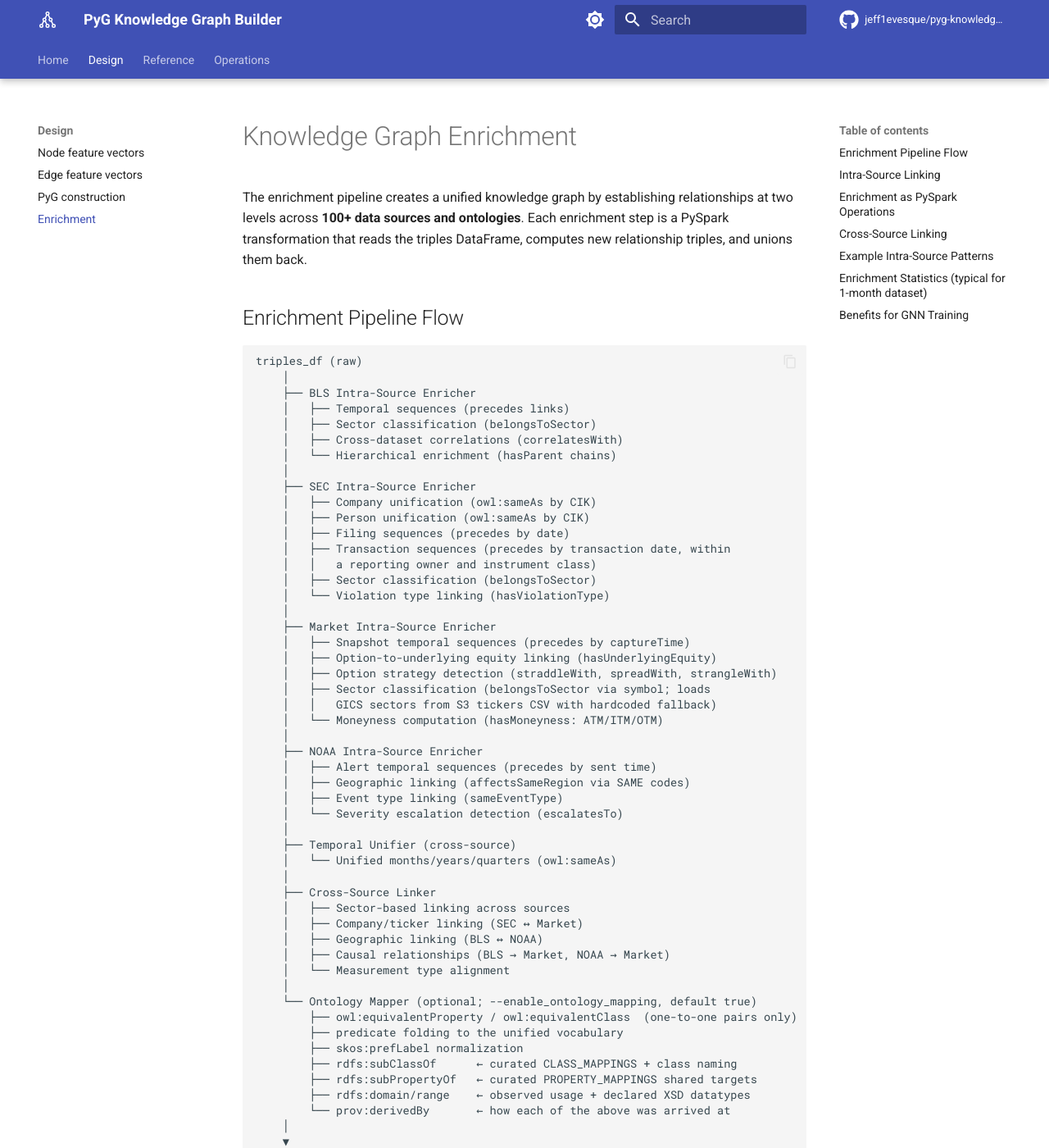
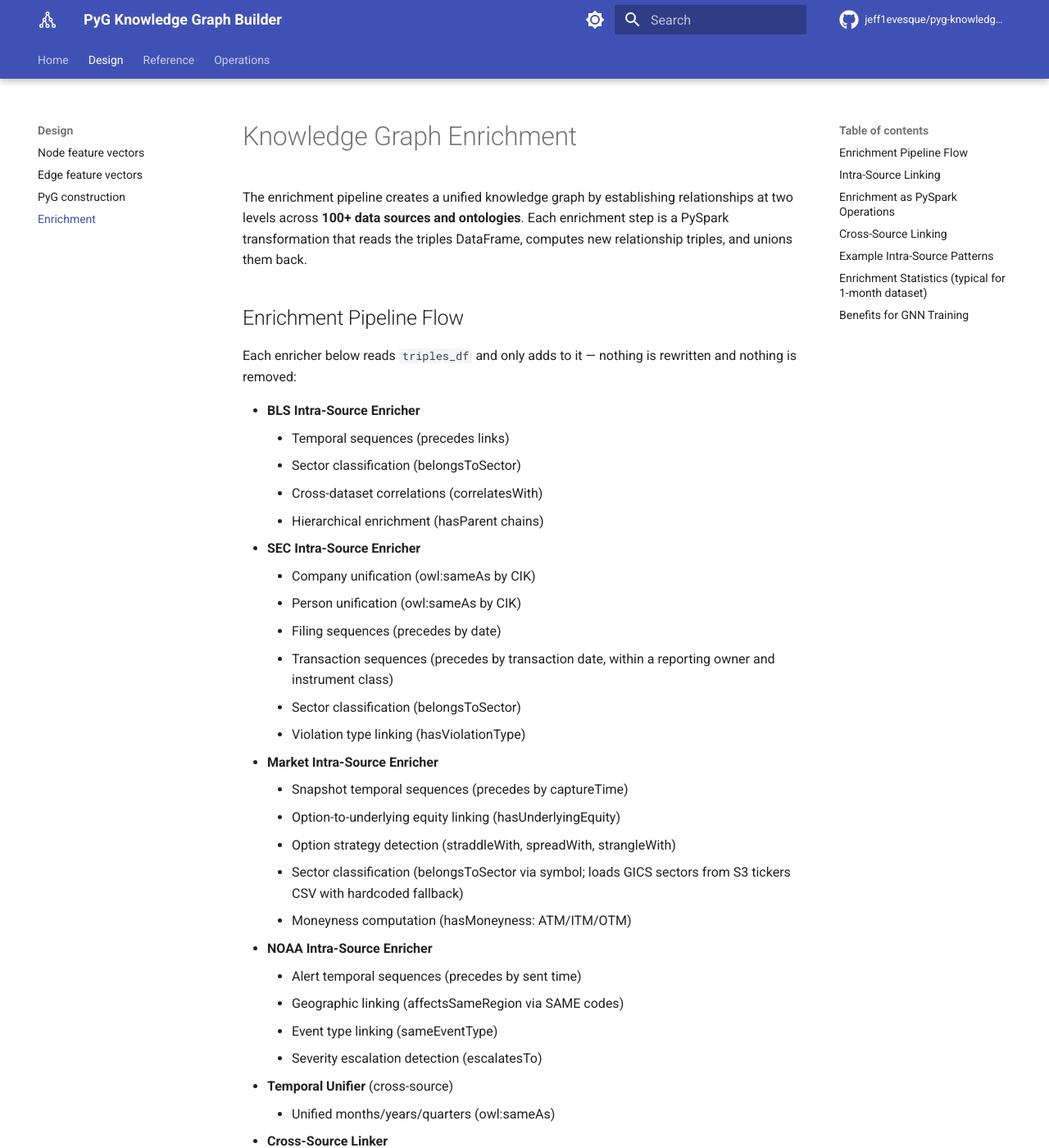
Before and after one commit to jeff1evesque/pyg-knowledge-graph-builder, an MkDocs documentation site: the page built from documentation/design/enrichment.md, in a window 1280 px wide and 1400 px high. Shown: the whole window at 82% size. Built offline with MkDocs 1.6.1 and Material for MkDocs 9.7.7, drawn with Linux system fonts in a browser that asks for light colours; comment, search, counter and statistics services are not loaded; some of the changed text lies outside the part shown.

Commit message:
#392: enrichment.md, the enricher outline is a list, not a drawing

````diff
--- a/documentation/design/enrichment.md
+++ b/documentation/design/enrichment.md
@@ -4,60 +4,52 @@ The enrichment pipeline creates a unified knowledge graph by establishing relati
 
 ## Enrichment Pipeline Flow
 
-```
-triples_df (raw)
-    │
-    ├── BLS Intra-Source Enricher
-    │   ├── Temporal sequences (precedes links)
-    │   ├── Sector classification (belongsToSector)
-    │   ├── Cross-dataset correlations (correlatesWith)
-    │   └── Hierarchical enrichment (hasParent chains)
-    │
-    ├── SEC Intra-Source Enricher
-    │   ├── Company unification (owl:sameAs by CIK)
-    │   ├── Person unification (owl:sameAs by CIK)
-    │   ├── Filing sequences (precedes by date)
-    │   ├── Transaction sequences (precedes by transaction date, within
-    │   │   a reporting owner and instrument class)
-    │   ├── Sector classification (belongsToSector)
-    │   └── Violation type linking (hasViolationType)
-    │
-    ├── Market Intra-Source Enricher
-    │   ├── Snapshot temporal sequences (precedes by captureTime)
-    │   ├── Option-to-underlying equity linking (hasUnderlyingEquity)
-    │   ├── Option strategy detection (straddleWith, spreadWith, strangleWith)
-    │   ├── Sector classification (belongsToSector via symbol; loads
-    │   │   GICS sectors from S3 tickers CSV with hardcoded fallback)
-    │   └── Moneyness computation (hasMoneyness: ATM/ITM/OTM)
-    │
-    ├── NOAA Intra-Source Enricher
-    │   ├── Alert temporal sequences (precedes by sent time)
-    │   ├── Geographic linking (affectsSameRegion via SAME codes)
-    │   ├── Event type linking (sameEventType)
-    │   └── Severity escalation detection (escalatesTo)
-    │
-    ├── Temporal Unifier (cross-source)
-    │   └── Unified months/years/quarters (owl:sameAs)
-    │
-    ├── Cross-Source Linker
-    │   ├── Sector-based linking across sources
-    │   ├── Company/ticker linking (SEC ↔ Market)
-    │   ├── Geographic linking (BLS ↔ NOAA)
-    │   ├── Causal relationships (BLS → Market, NOAA → Market)
-    │   └── Measurement type alignment
-    │
-    └── Ontology Mapper (optional; --enable_ontology_mapping, default true)
-        ├── owl:equivalentProperty / owl:equivalentClass  (one-to-one pairs only)
-        ├── predicate folding to the unified vocabulary
-        ├── skos:prefLabel normalization
-        ├── rdfs:subClassOf      ← curated CLASS_MAPPINGS + class naming
-        ├── rdfs:subPropertyOf   ← curated PROPERTY_MAPPINGS shared targets
-        ├── rdfs:domain/range    ← observed usage + declared XSD datatypes
-        └── prov:derivedBy       ← how each of the above was arrived at
-    │
-    ▼
-triples_df (enriched) → Parquet (local) + PyG HeteroData (.pt) + Metadata JSON (local + optional S3)
-```
+Each enricher below reads `triples_df` and only adds to it — nothing is
+rewritten and nothing is removed:
+
+- **BLS Intra-Source Enricher**
+    - Temporal sequences (precedes links)
+    - Sector classification (belongsToSector)
+    - Cross-dataset correlations (correlatesWith)
+    - Hierarchical enrichment (hasParent chains)
+- **SEC Intra-Source Enricher**
+    - Company unification (owl:sameAs by CIK)
+    - Person unification (owl:sameAs by CIK)
+    - Filing sequences (precedes by date)
+    - Transaction sequences (precedes by transaction date, within a reporting owner and instrument class)
+    - Sector classification (belongsToSector)
+    - Violation type linking (hasViolationType)
+- **Market Intra-Source Enricher**
+    - Snapshot temporal sequences (precedes by captureTime)
+    - Option-to-underlying equity linking (hasUnderlyingEquity)
+    - Option strategy detection (straddleWith, spreadWith, strangleWith)
+    - Sector classification (belongsToSector via symbol; loads GICS sectors from S3 tickers CSV with hardcoded fallback)
+    - Moneyness computation (hasMoneyness: ATM/ITM/OTM)
+- **NOAA Intra-Source Enricher**
+    - Alert temporal sequences (precedes by sent time)
+    - Geographic linking (affectsSameRegion via SAME codes)
+    - Event type linking (sameEventType)
+    - Severity escalation detection (escalatesTo)
+- **Temporal Unifier** (cross-source)
+    - Unified months/years/quarters (owl:sameAs)
+- **Cross-Source Linker**
+    - Sector-based linking across sources
+    - Company/ticker linking (SEC ↔ Market)
+    - Geographic linking (BLS ↔ NOAA)
+    - Causal relationships (BLS → Market, NOAA → Market)
+    - Measurement type alignment
+- **Ontology Mapper (optional; --enable_ontology_mapping, default true)**
+    - owl:equivalentProperty / owl:equivalentClass (one-to-one pairs only)
+    - predicate folding to the unified vocabulary
+    - skos:prefLabel normalization
+    - rdfs:subClassOf ← curated CLASS_MAPPINGS + class naming
+    - rdfs:subPropertyOf ← curated PROPERTY_MAPPINGS shared targets
+    - rdfs:domain/range ← observed usage + declared XSD datatypes
+    - prov:derivedBy ← how each of the above was arrived at
+
+The result is `triples_df` (enriched), written as Parquet locally, alongside
+the PyG `HeteroData` `.pt` and the six metadata JSON files (local, and
+mirrored to S3 when an archive is configured).
 
 ## Intra-Source Linking
 
````
